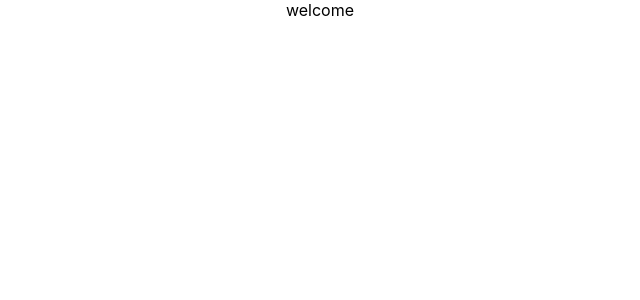
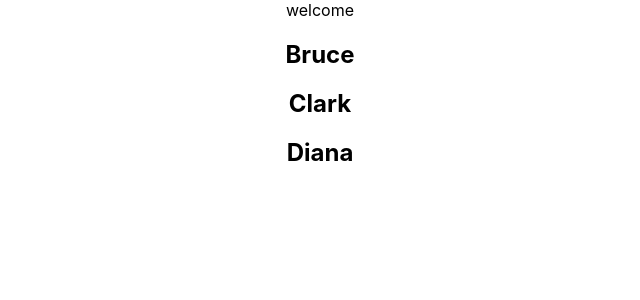
Before and after one commit to DammyJoshvtr/React-Training, a React (Create React App) app: page / in a window 1280 px wide. Shown: the top 300 px of the page, without its empty margins (320-960 px from the left). Built offline with nearby package versions, Linux system fonts and the light colour scheme.

Commit message:
Dealing with Lists in React

```diff
--- a/src/App.js
+++ b/src/App.js
@@ -1,5 +1,6 @@
 import './App.css';
 import { ClickHandler } from './components/clickHandler';
+import { NameList } from './components/NameList';
 // import { Greet } from './components/greet';
 // import { Message } from './components/message';
 // import { ParentComponent } from './components/ParentComponent';
@@ -20,6 +21,7 @@
       <ClickHandler /> */}
       {/* <ParentComponent /> */}
       <UserGreeting />
+      <NameList />
     </div>
   )
 }
--- /dev/null
+++ b/src/components/NameList.js
@@ -0,0 +1,12 @@
+export const NameList = () => {
+  const names = ['Bruce', 'Clark', 'Diana']
+  return (
+    <div>
+      {
+        names.map((name) => {
+          return <h2 key={name}>{name}</h2>
+        })
+      }
+    </div>
+  )
+}
```
